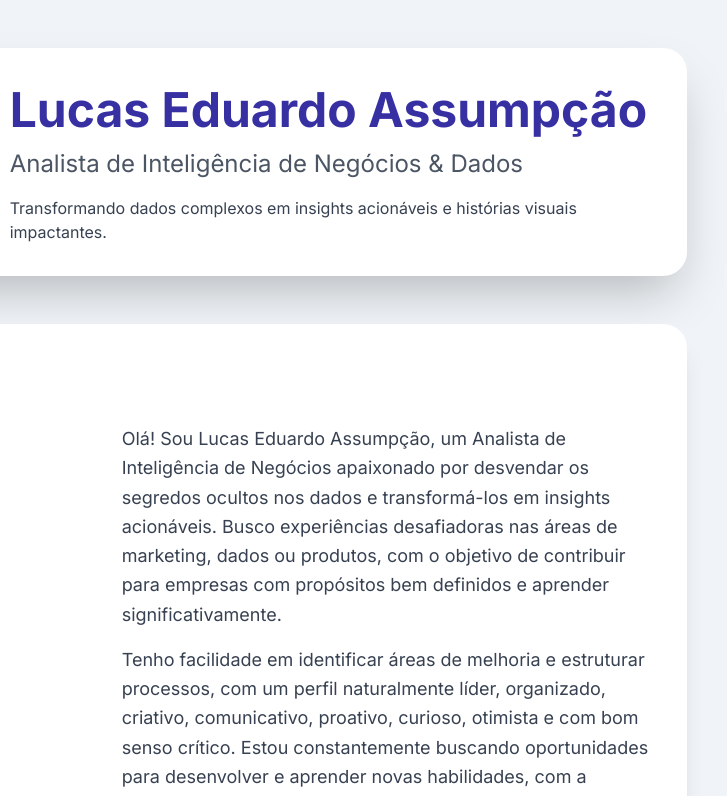
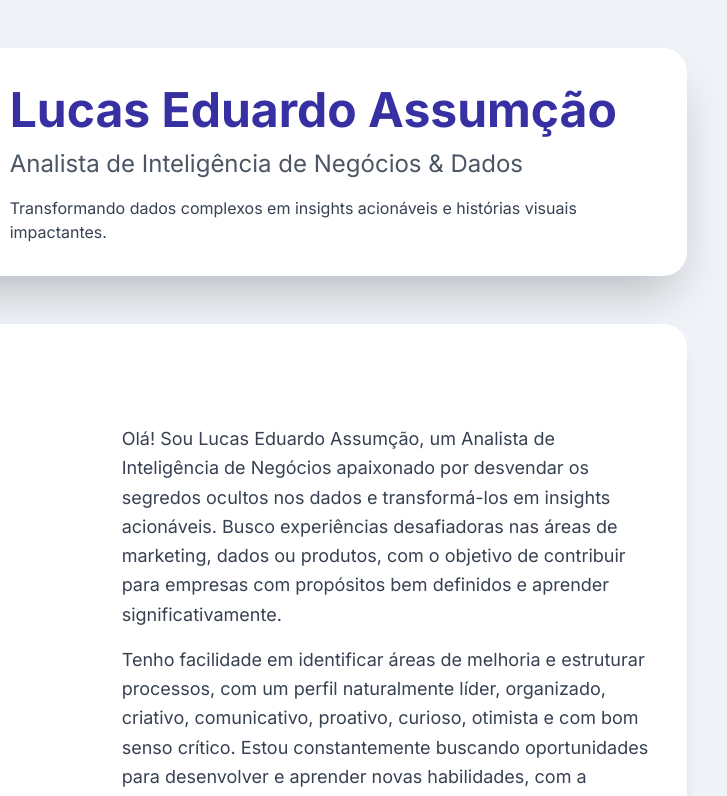
Before and after one commit to FelipeAM96/Portfolio-Ludu, a plain HTML site: page index.html in a window 1280 px wide. Shown: the top 796 px of the page, 401-1128 px from the left. Drawn offline with nearby package versions, Linux system fonts and the light colour scheme.

Commit message:
Update index.html

```diff
--- a/index.html
+++ b/index.html
@@ -3,7 +3,7 @@
 <head>
     <meta charset="UTF-8">
     <meta name="viewport" content="width=device-width, initial-scale=1.0">
-    <title>Lucas Eduardo Assumpção - Portfólio de Analista de BI</title>
+    <title>Lucas Eduardo Assumção - Portfólio de Analista de BI</title>
     <!-- Tailwind CSS CDN -->
     <script src="https://cdn.tailwindcss.com"></script>
     <!-- Google Fonts - Inter -->
@@ -153,14 +153,14 @@
                 <!-- Profile Picture -->
                 <img src="https://media.licdn.com/dms/image/v2/D4D35AQE3jehaRcUtVw/profile-framedphoto-shrink_400_400/B4DZZj9po9GgAg-/0/1745433828213?e=1753210800&v=beta&t=whtdJYDi-4BWyhby5ABOXebn1shagimz75UUaizwgN0"
                      onerror="this.onerror=null;this.src='https://placehold.co/400x400/818cf8/ffffff?text=Lucas';"
-                     alt="Foto de perfil de Lucas Eduardo Assumpção"
+                     alt="Foto de perfil de Lucas Eduardo Assumção"
                      class="w-full h-full object-cover">
                 <div class="absolute bottom-0 right-0 p-2 bg-indigo-500 rounded-full border-2 border-white">
                     <i data-lucide="sparkles" class="lucide text-white w-6 h-6"></i>
                 </div>
             </div>
             <div>
-                <h1 class="text-5xl font-extrabold text-indigo-800 mb-2 leading-tight">Lucas Eduardo Assumpção</h1>
+                <h1 class="text-5xl font-extrabold text-indigo-800 mb-2 leading-tight">Lucas Eduardo Assumção</h1>
                 <p class="text-2xl text-gray-600 font-medium">Analista de Inteligência de Negócios & Dados</p>
                 <p class="mt-4 text-gray-700 max-w-2xl mx-auto md:mx-0">Transformando dados complexos em insights acionáveis e histórias visuais impactantes.</p>
             </div>
@@ -185,7 +185,7 @@
                     </div>
                 </div>
                 <div class="md:w-2/3 text-lg leading-relaxed text-gray-700">
-                    <p class="mb-4">Olá! Sou Lucas Eduardo Assumpção, um Analista de Inteligência de Negócios apaixonado por desvendar os segredos ocultos nos dados e transformá-los em insights acionáveis. Busco experiências desafiadoras nas áreas de marketing, dados ou produtos, com o objetivo de contribuir para empresas com propósitos bem definidos e aprender significativamente.</p>
+                    <p class="mb-4">Olá! Sou Lucas Eduardo Assumção, um Analista de Inteligência de Negócios apaixonado por desvendar os segredos ocultos nos dados e transformá-los em insights acionáveis. Busco experiências desafiadoras nas áreas de marketing, dados ou produtos, com o objetivo de contribuir para empresas com propósitos bem definidos e aprender significativamente.</p>
                     <p class="mb-4">Tenho facilidade em identificar áreas de melhoria e estruturar processos, com um perfil naturalmente líder, organizado, criativo, comunicativo, proativo, curioso, otimista e com bom senso crítico. Estou constantemente buscando oportunidades para desenvolver e aprender novas habilidades, com a capacidade de entender rapidamente novos conceitos.</p>
                     <p class="mb-4">Minha trajetória inclui projetos no Departamento de Engenharia e Arquitetura do TJPR, um estágio em Business Intelligence e CRM na agência GhFly (utilizando metodologias ágeis), experiência na área comercial e como estagiário de sucesso do cliente e processos na startup de tecnologia Publify, e atualmente como Assistente Administrativo com foco em análise de contratos imobiliários globais.</p>
                     <p>Sou fluente em inglês e possuo proficiência básica em espanhol e alemão.</p>
@@ -359,7 +359,7 @@
 
         <!-- Footer -->
         <footer class="w-full max-w-4xl text-center text-gray-600 text-sm mt-8">
-            <p>&copy; 2024 Lucas Eduardo Assumpção. Todos os direitos reservados.</p>
+            <p>&copy; 2024 Lucas Eduardo Assumção. Todos os direitos reservados.</p>
             <p class="mt-2">Feito com <i data-lucide="heart" class="lucide inline-block w-4 h-4 text-red-500"></i> e Dados.</p>
         </footer>
 
```
